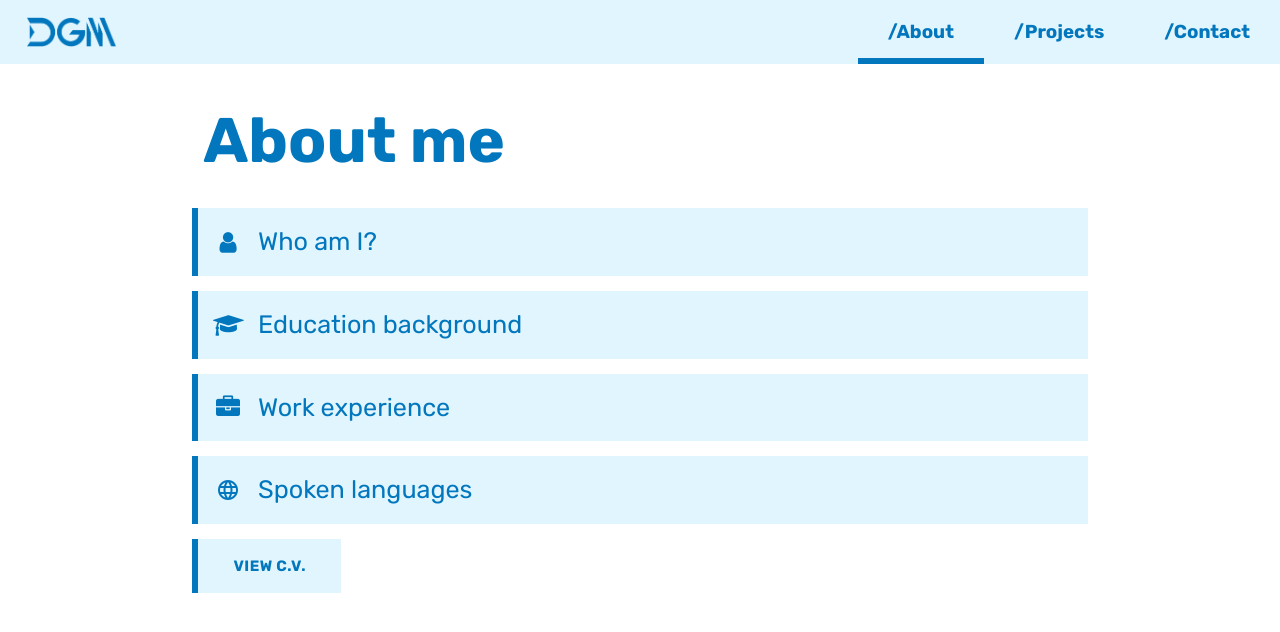
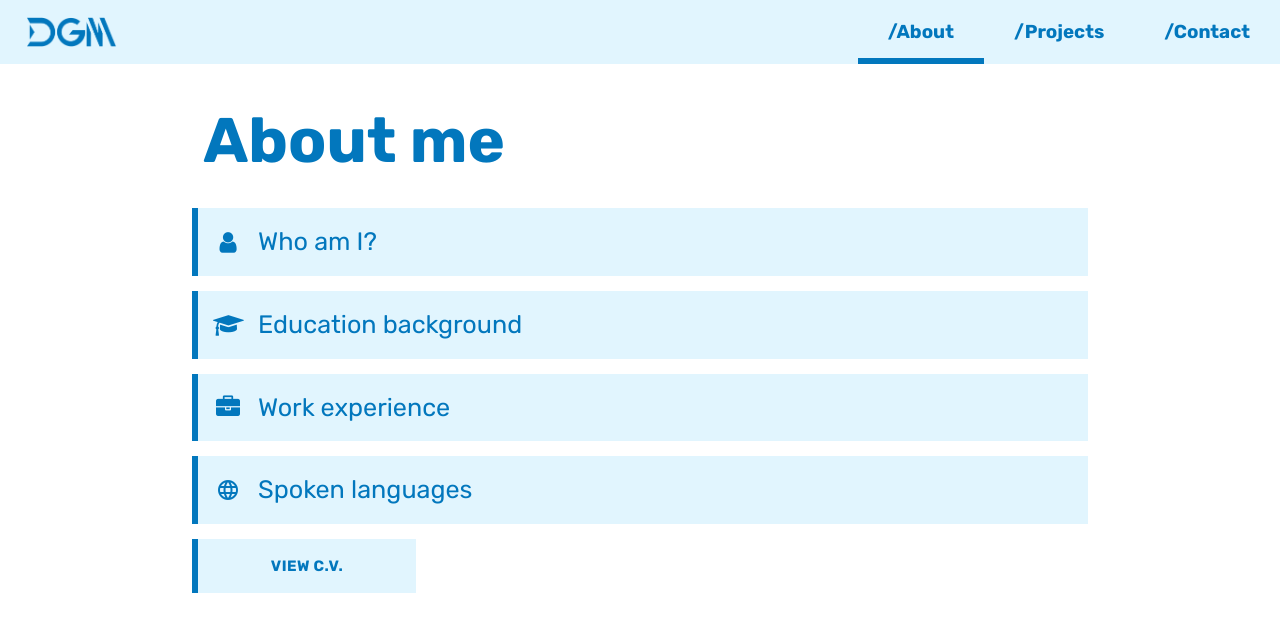
Before and after one commit to daliife/dgm-website-angular, an Angular app: page /about in a window 1280 px wide. Shown: the top 632 px of the page. Built offline with nearby package versions, Linux system fonts and the light colour scheme.

Commit message:
fix: responsive fixes

```diff
--- a/src/app/components/navigation/navigation.component.html
+++ b/src/app/components/navigation/navigation.component.html
@@ -1,7 +1,7 @@
 <div class="navbar-fixed">
   <nav *ngIf="route !== '/'" class="z-depth-0 white animated slideInDown delay-1s">
     <div id="navbar" class="nav-wrapper">
-      <a routerLink="/" class="brand-logo">
+      <a routerLink="/" class="brand-logo left">
         <img src="assets/dgm_icon.png" />
       </a>
       <ul class="right">
--- a/src/app/pages/about/about.component.css
+++ b/src/app/pages/about/about.component.css
@@ -67,6 +67,7 @@ td a:hover {
   border-radius: 0;
   padding: 0;
   box-shadow: none;
+  margin-bottom: 2rem;
 }
 .profile-img {
   margin-bottom: 2rem;
--- a/src/app/pages/about/about.component.html
+++ b/src/app/pages/about/about.component.html
@@ -79,7 +79,7 @@
     </li>
   </ul>
   <div class="row animated fadeInUp faster delay-1s">
-    <div class="card-link col s12 m2 btn-large">
+    <div class="card-link col s12 m4 l3 btn-large">
       <a
         id="downloadButton"
         class="light-blue light-blue lighten-5 light-blue-text text-darken-3 valign-wrapper center"
```
